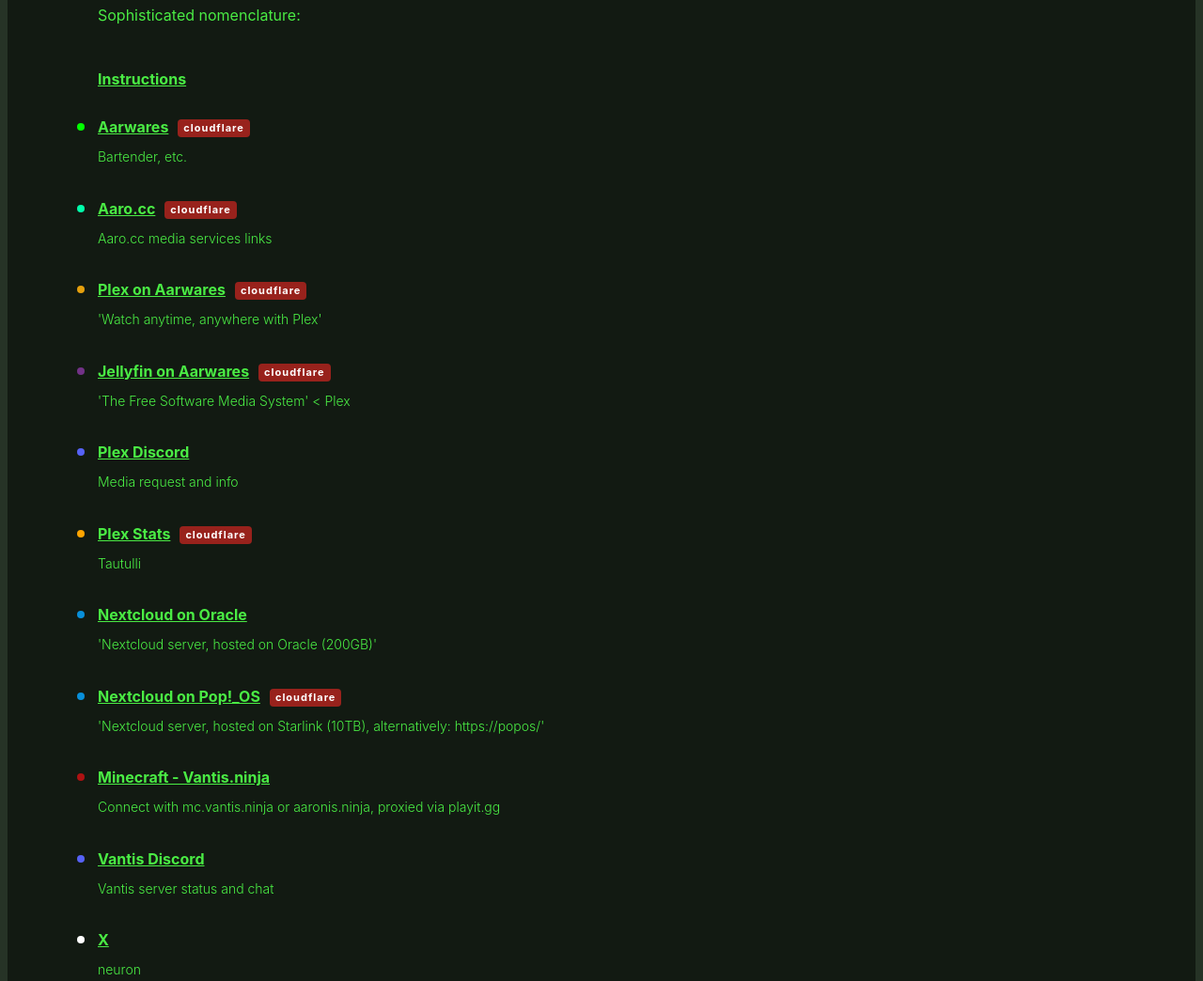
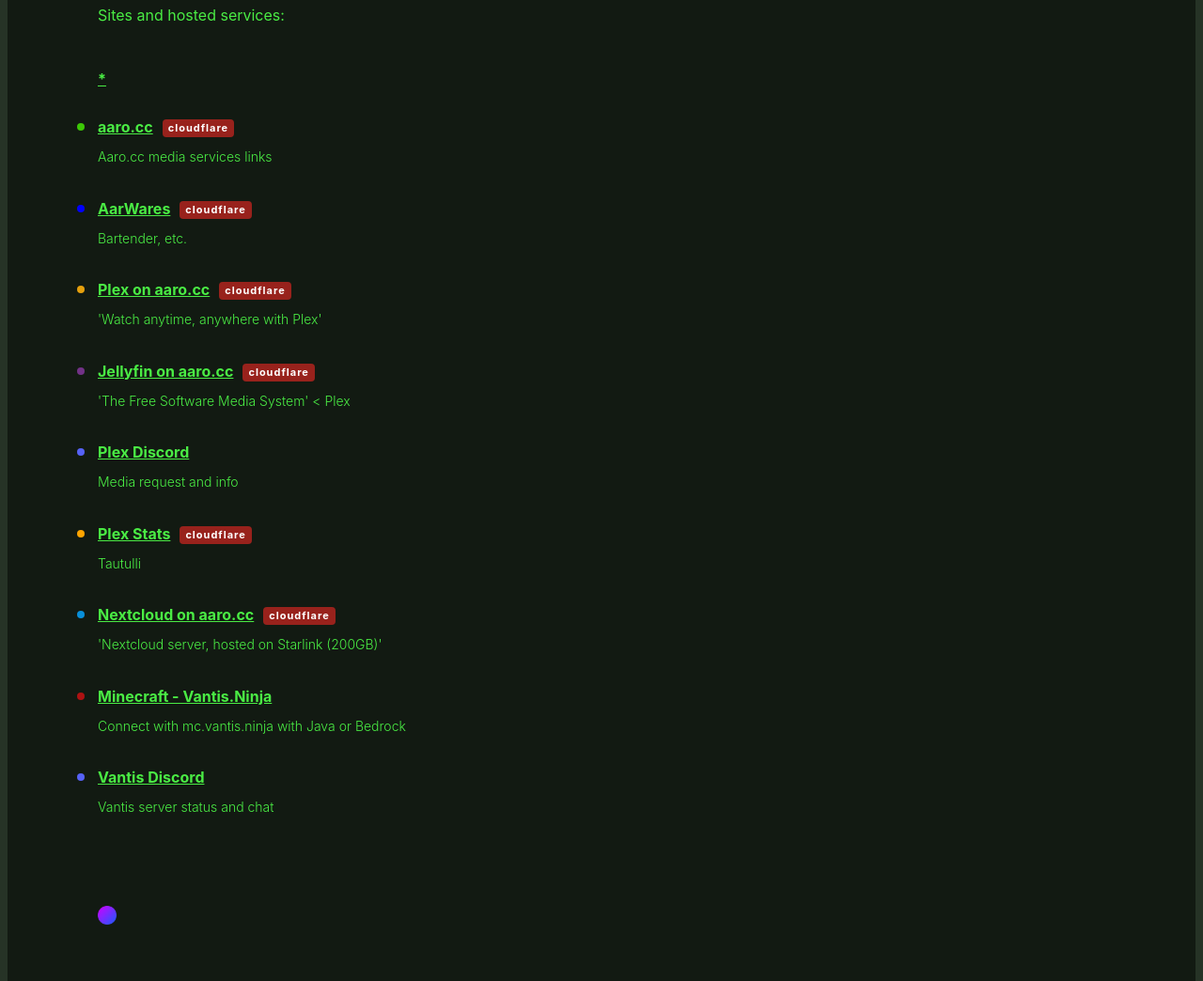
Before and after one commit to sybenx/syb.lol, a Gatsby site: page / in a window 1280 px wide. Shown: the part 240-1284 px from the top of the page at 94% size. Built offline with nearby package versions, Linux system fonts and the light colour scheme; Gatsby itself is replaced by a stand-in of ours.

Commit message:
links fixes from reversions

```diff
--- a/src/pages/index.js
+++ b/src/pages/index.js
@@ -61,8 +61,8 @@
 }
 
 const docLink = {
-  text: "Instructions",
-  url: "https://youtu.be/dQw4w9WgXcQ",
+  text: "*",
+  url: "https://aaro.cc",
   color: "#4aec44",
 }
 
@@ -85,32 +85,32 @@
 // data
 const links = [
   {
-    text: "Aarwares",
+    text: "aaro.cc",
+    url: "https://aaro.cc",
+    badge: true,
+    description:
+      "Aaro.cc media services links",
+    color: "#3cc806",
+  },
+  {
+    text: "AarWares",
     url: "https://aarwares.com",
     badge: true,
     description:
       "Bartender, etc.",
-    color: "#00FF00",
+    color: "#0000FF",
   },
   {
-    text: "Aaro.cc",
-    url: "https://aaro.cc",
-    badge: true,
-    description:
-      "Aaro.cc media services links",
-    color: "#00FFAA",
-  },
-  {
-    text: "Plex on Aarwares",
-    url: "https://plex.aarwares.com",
+    text: "Plex on aaro.cc",
+    url: "https://plex.aaro.cc",
     badge: true,
     description:
       "'Watch anytime, anywhere with Plex'",
     color: "#e5a00d",
   },
   {
-    text: "Jellyfin on Aarwares",
-    url: "https://jelly.aarwares.com/",
+    text: "Jellyfin on aaro.cc",
+    url: "https://jellyfin.aaro.cc/",
     badge: true,
     description:
       "'The Free Software Media System' < Plex",
@@ -132,25 +132,18 @@
     color: "Orange",
   },
   {
-    text: "Nextcloud on Oracle",
-    url: "https://ncloud.syb.lol/",
+    text: "Nextcloud on aaro.cc",
+    url: "https://nextcloud.aaro.cc/",
+    badge: true,
     description:
-      "'Nextcloud server, hosted on Oracle (200GB)'",
+      "'Nextcloud server, hosted on Starlink (200GB)'",
     color: "#088FD9",
   },
   {
-    text: "Nextcloud on Pop!_OS",
-    url: "https://nextcloud.aaronis.ninja/",
-    badge: true,
+    text: "Minecraft - Vantis.Ninja",
+    url: "https://vantis.ninja/",
     description:
-      "'Nextcloud server, hosted on Starlink (10TB), alternatively: https://popos/'",
-    color: "#088FD9",
-  },
-  {
-    text: "Minecraft - Vantis.ninja",
-    url: "https://sites.google.com/site/vantisninja/",
-    description:
-      "Connect with mc.vantis.ninja or aaronis.ninja, proxied via playit.gg",
+      "Connect with mc.vantis.ninja with Java or Bedrock",
     color: "#ad1212",
   },
   {
@@ -162,14 +155,13 @@
   },
   /*
  {
-    text: "MC Stats",
-    url: "https://mcstats.aarwares.com",
+    text: "Minecraft playtime and stats",
+    url: "https://plananalytics.vantis.ninja",
     badge: true,
     description:
       "Plan | Analytics",
     color: "Green",
   },
-  */
   {
     text: "X",
     url: "https://x.com/syben_",
@@ -177,6 +169,7 @@
       "neuron",
     color: "#FFFFFF",
   },
+  */
 ]
 
 // markup
@@ -190,7 +183,7 @@
         <span style={headingAccentStyles}>~ ° ^ ° ~</span>
       </h1>
       <p style={paragraphStyles}>
-       Sophisticated nomenclature:
+       Sites and hosted services:
       </p>
       <ul style={listStyles}>
         <li style={docLinkStyle}>
```
